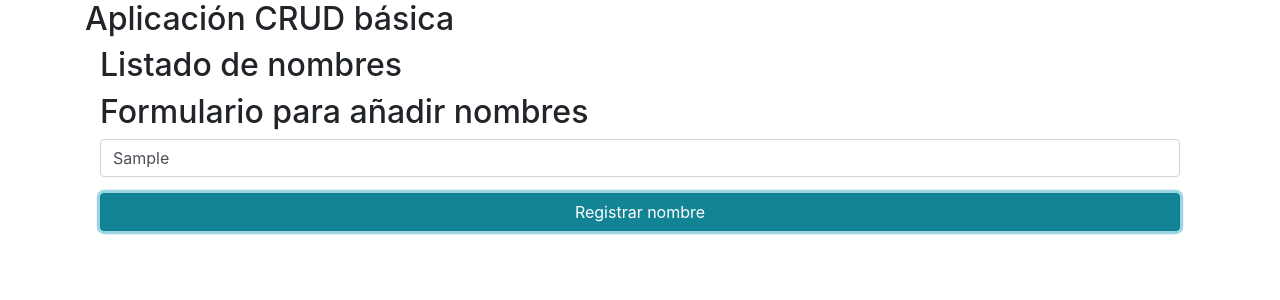
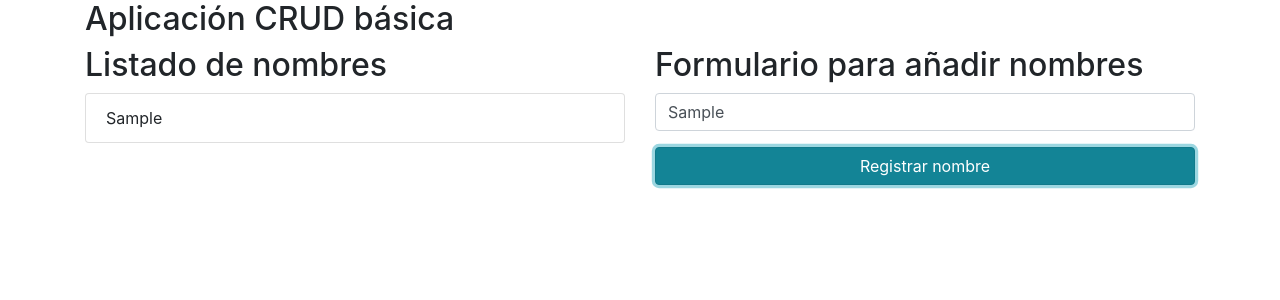
Before and after one commit to UlisesAstrada/crud-app-new, a React (Create React App) app: page / in a window 1280 px wide. Both pictures are taken after typing "Sample" into the empty fields and a click on the input "Registrar nombre". Shown: the top 300 px of the page. Built offline with nearby package versions, Linux system fonts and the light colour scheme.

Commit message:
Adding names

```diff
--- a/src/components/ListadoNombres.jsx
+++ b/src/components/ListadoNombres.jsx
@@ -18,17 +18,26 @@ function ListadoNombres() {
   return (
     <div>
       <h2>Aplicación CRUD básica</h2>
+      <div className="row">
         <div className="col">
           <h2>Listado de nombres</h2>
+          <ul className="list-group">
+            {
+              listadoNombres.map(item =>
+                <li key={item.id} className="list-group-item">{item.nombreUsuario}</li>
+              )
+            }
+          </ul>
         </div>
         <div className="col">
           <h2>Formulario para añadir nombres</h2>
           <form onSubmit={(event) => addNombre(event)} className="form-group">
             <input
             onChange= {(event) =>{setNombre(event.target.value)}}
-          type="text"
             className="form-control mb-3"
-          placeholder="Introduce el nombre"/>
+            placeholder="Introduce el nombre"
+            value= {nombre}
+            />
             <input
             className="btn btn-info btn-block"
             type="submit"
@@ -36,6 +45,7 @@ function ListadoNombres() {
           </form>
         </div>
       </div>
+    </div>
   )
 }
 
```
Lines whose indentation alone changed are shown as unchanged.
